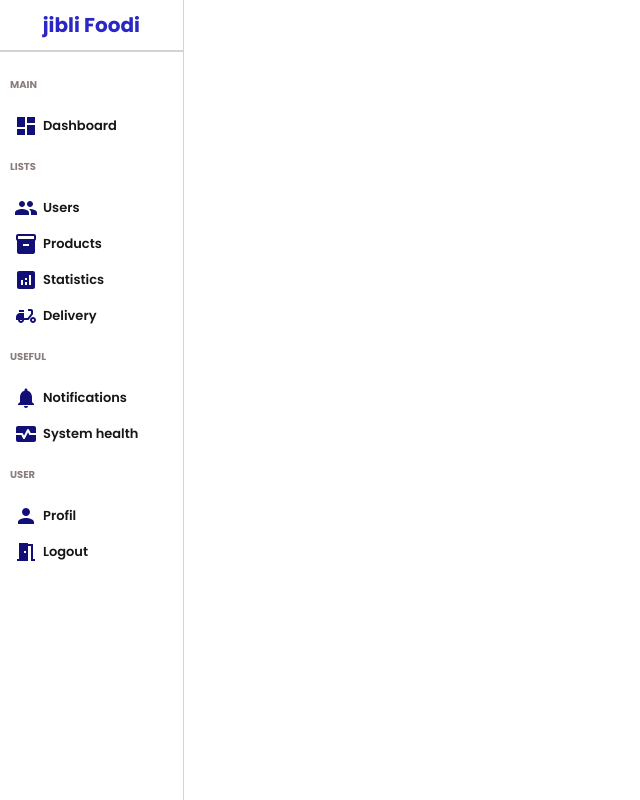
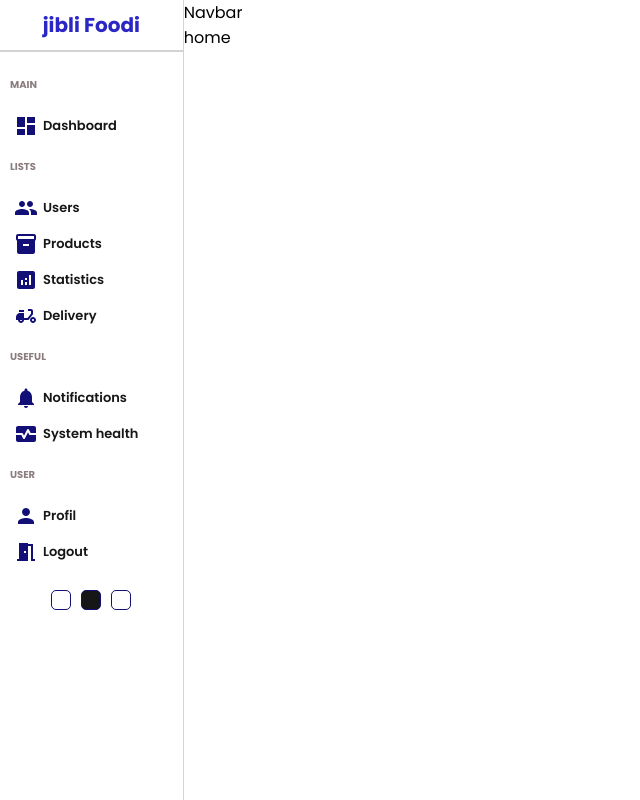
Before and after one commit to stormsidali2001/food-delivery-frontend, a Next.js app: page / in a window 1280 px wide. Shown: the whole page, without its empty margins (0-640 px from the left). Built offline with nearby package versions, Linux system fonts and the light colour scheme.

Commit message:
sidebar done

```diff
--- a/components/SideBar.tsx
+++ b/components/SideBar.tsx
@@ -91,7 +91,12 @@ export const SideBar = () => {
             </ul>
 
        </div>
-       <div className={styles.bottom}></div>
+       <div className={styles.bottom}>
+        <div className={styles.colorOption}></div>
+        <div className={styles.colorOption}></div>
+        <div className={styles.colorOption}></div>
+
+       </div>
 
     </div>
   )
--- a/pages/index.tsx
+++ b/pages/index.tsx
@@ -1,5 +1,6 @@
 import type { NextPage } from 'next'
 import Head from 'next/head'
+import Navbar from '../components/Navbar'
 import { SideBar } from '../components/SideBar'
 import styles from '../styles/Home.module.scss'
 
@@ -8,7 +9,8 @@ const Home: NextPage = () => {
     <div className={styles.container}>
       <SideBar/>
       <main className={styles.main}>
-
+        <Navbar/>
+        home
       </main>
 
 
--- a/styles/Sidebar.module.scss
+++ b/styles/Sidebar.module.scss
@@ -47,6 +47,22 @@
         }
     }
     .bottom{
+        display: flex;
+        align-items: center;
+        margin: 10px;
+        column-gap:10px;
+        justify-content: center;
+        .colorOption{
+            width:20px;
+            height: 20px;
+            border-radius: 5px;
+            border:1px solid rgb(18, 16, 119);
+            cursor: pointer;
+            &:nth-child(2){
+                background-color: rgb(22, 22, 22);
+            }
+        }
+
 
     }
 
```
